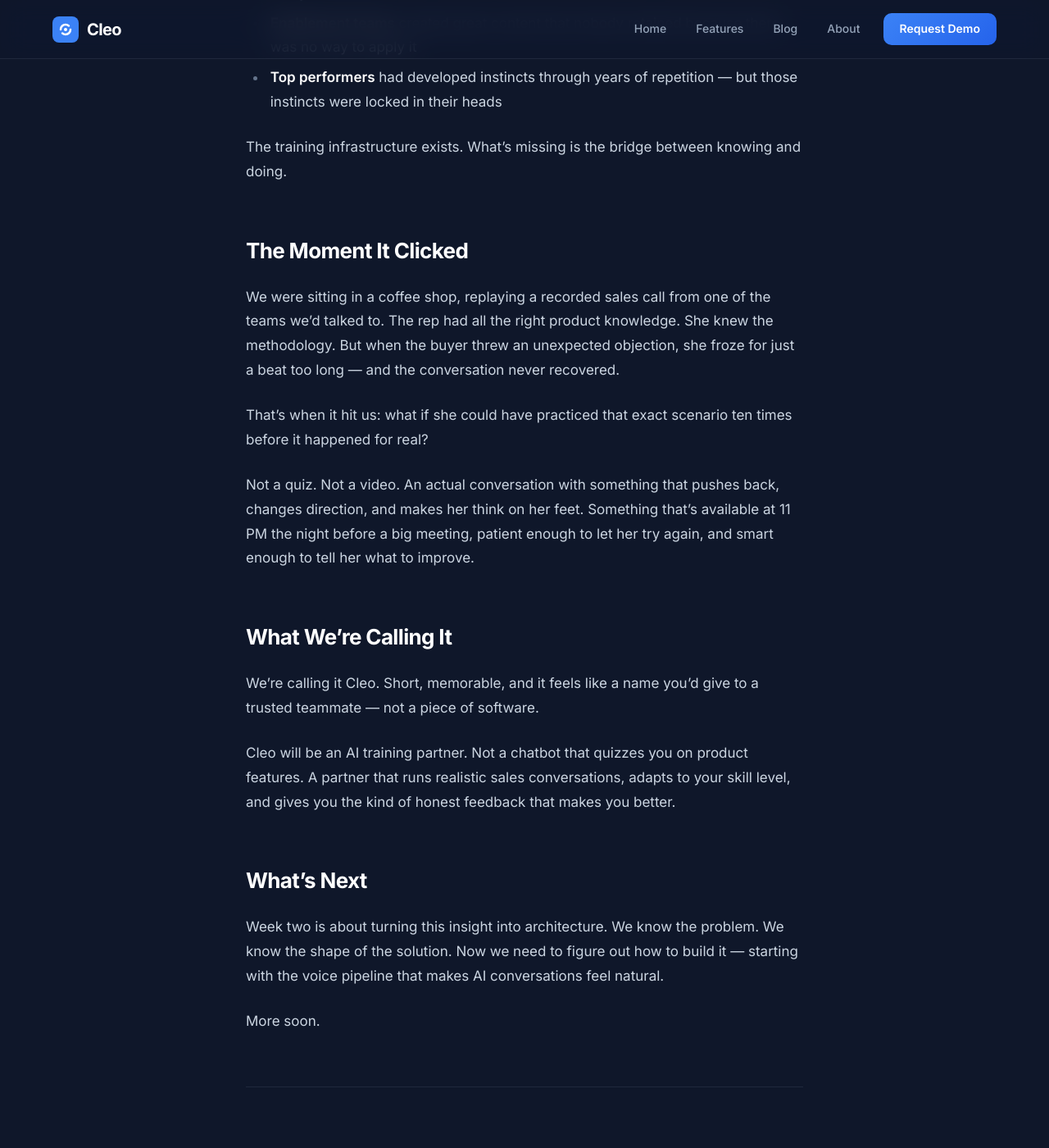
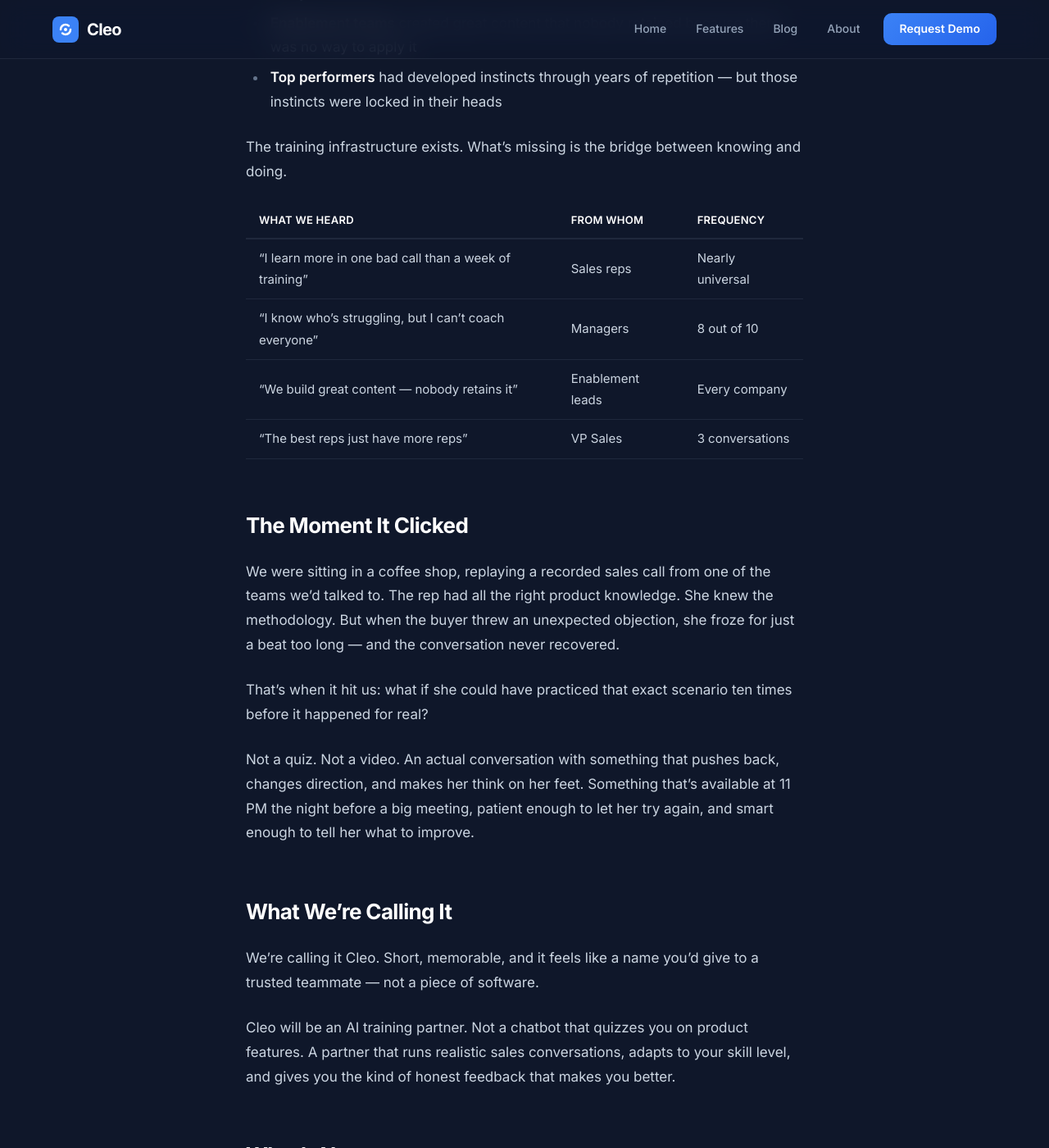
Before and after one commit to ebarronh/buildathon-mar-26, a Jekyll site: the page built from _posts/2026-02-26-week-1-finding-the-problem.md, in a window 1280 px wide and 1400 px high, scrolled down 1729 px. Shown: the whole window at 82% size. Built offline with Jekyll 4.4.1, drawn with Linux system fonts in a browser that asks for light colours; some of the changed text lies outside the part shown.

Commit message:
Add table and mermaid diagram to Week 1 post

````diff
--- a/_posts/2026-02-26-week-1-finding-the-problem.md
+++ b/_posts/2026-02-26-week-1-finding-the-problem.md
@@ -28,6 +28,13 @@ We started keeping track of the signals we were hearing:
 
 The training infrastructure exists. What's missing is the bridge between knowing and doing.
 
+| What we heard | From whom | Frequency |
+|---------------|-----------|-----------|
+| "I learn more in one bad call than a week of training" | Sales reps | Nearly universal |
+| "I know who's struggling, but I can't coach everyone" | Managers | 8 out of 10 |
+| "We build great content — nobody retains it" | Enablement leads | Every company |
+| "The best reps just have more reps" | VP Sales | 3 conversations |
+
 ## The Moment It Clicked
 
 We were sitting in a coffee shop, replaying a recorded sales call from one of the teams we'd talked to. The rep had all the right product knowledge. She knew the methodology. But when the buyer threw an unexpected objection, she froze for just a beat too long — and the conversation never recovered.
@@ -44,6 +51,17 @@ Cleo will be an AI training partner. Not a chatbot that quizzes you on product f
 
 ## What's Next
 
+Here's the high-level architecture we're thinking about:
+
+```mermaid
+flowchart LR
+    A[Sales Content] --> B[Cleo AI]
+    B --> C[Training Scenarios]
+    C --> D[Rep Practices]
+    D --> E[Intelligent Grading]
+    E -->|Feedback Loop| D
+```
+
 Week two is about turning this insight into architecture. We know the problem. We know the shape of the solution. Now we need to figure out how to build it — starting with the voice pipeline that makes AI conversations feel natural.
 
 More soon.
````
